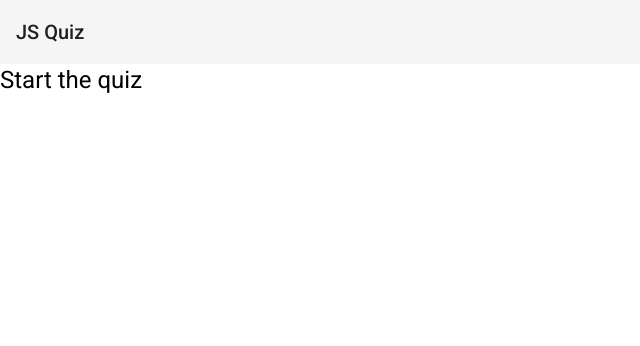
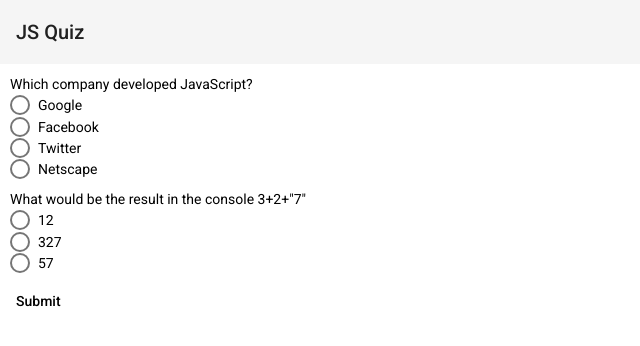
Before and after one commit to NIkolayrr/js-quiz, an Angular app: page /quiz in a window 1280 px wide. Shown: the top 346 px of the page, without its empty margins (0-640 px from the left). Built offline with nearby package versions, Linux system fonts and the light colour scheme.

Commit message:
added questions

```diff
--- a/src/app/app.module.ts
+++ b/src/app/app.module.ts
@@ -11,6 +11,8 @@
 import { DialogComponent } from './dialog/dialog.component'
 import { MatButtonModule } from '@angular/material/button'
 import { QuizComponent } from './quiz/quiz.component'
+import { FormsModule, ReactiveFormsModule } from '@angular/forms'
+import { MatRadioModule } from '@angular/material/radio'
 
 @NgModule({
   declarations: [
@@ -27,6 +29,9 @@
     MatCardModule,
     MatDialogModule,
     MatButtonModule,
+    FormsModule,
+    ReactiveFormsModule,
+    MatRadioModule,
   ],
   exports: [],
   providers: [],
--- a/src/app/quiz/quiz.component.html
+++ b/src/app/quiz/quiz.component.html
@@ -1 +1,20 @@
-<h1>Start the quiz</h1>
+<form [formGroup]="quiz1">
+  <div *ngFor="let q of questions">
+    <div class="question">
+      <label id="example-radio-group-label">{{ q.question }}</label>
+      <mat-radio-group
+        aria-labelledby="example-radio-group-label"
+        class="example-radio-group"
+        formControlName="{{ q.question }}"
+      >
+        <div *ngFor="let answer of q.answers">
+          <mat-radio-button class="example-radio-button" [value]="answer">
+            {{ answer.text }}
+          </mat-radio-button>
+        </div>
+      </mat-radio-group>
+    </div>
+  </div>
+  <button mat-button (click)="submitForm()">Submit</button>
+  <div *ngIf="result">Points: {{ result }}</div>
+</form>
--- a/src/app/quiz/quiz.component.scss
+++ b/src/app/quiz/quiz.component.scss
@@ -0,0 +1,3 @@
+.question {
+  margin: 10px;
+}
--- a/src/app/quiz/quiz.component.ts
+++ b/src/app/quiz/quiz.component.ts
@@ -1,4 +1,6 @@
 import { Component, OnInit } from '@angular/core'
+import { FormBuilder, FormControl } from '@angular/forms'
+import { Router } from '@angular/router'
 import { timer } from 'rxjs'
 
 @Component({
@@ -7,7 +9,42 @@
   styleUrls: ['./quiz.component.scss'],
 })
 export class QuizComponent implements OnInit {
-  constructor() {}
+  result = 0
+  questions = [
+    {
+      type: 'multiple',
+      question: 'Which company developed JavaScript?',
+      answers: [
+        { text: 'Google', points: 0 },
+        { text: 'Facebook', points: 0 },
+        { text: 'Twitter', points: 0 },
+        { text: 'Netscape', points: 1 },
+      ],
+    },
+    {
+      type: 'multiple',
+      question: 'What would be the result in the console 3+2+"7"',
+      answers: [
+        { text: '12', points: 0 },
+        { text: '327', points: 0 },
+        { text: '57', points: 1 },
+      ],
+    },
+  ]
+  quiz1: any
+  constructor(private route: Router, private fb: FormBuilder) {}
+  ngOnInit(): void {
+    const group = {} as any
+    this.questions.forEach((question) => {
+      group[question.question] = new FormControl('')
+    })
+    this.quiz1 = this.fb.group(group)
+  }
 
-  ngOnInit(): void {}
+  submitForm() {
+    this.result = 0
+    Object.keys(this.quiz1.value).map((val) => {
+      this.result += this.quiz1.value[val].points
+    })
+  }
 }
```
